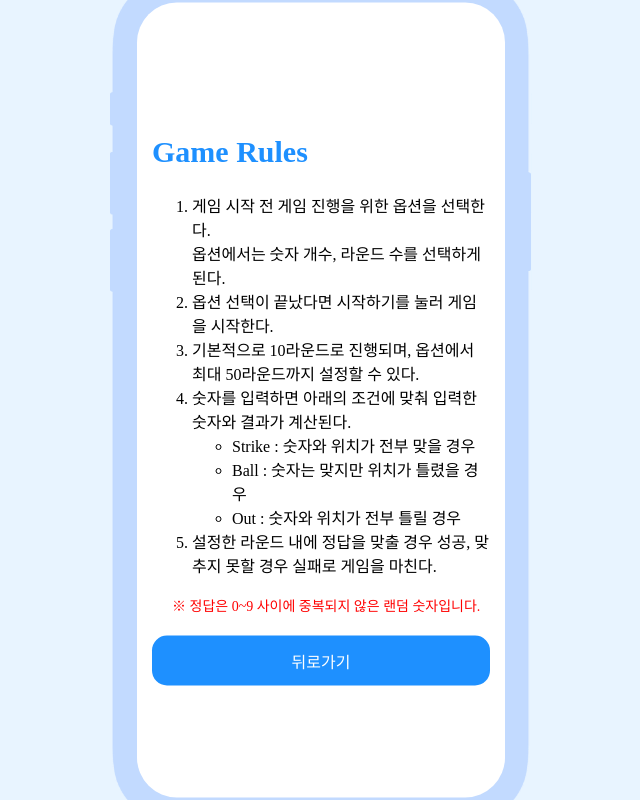
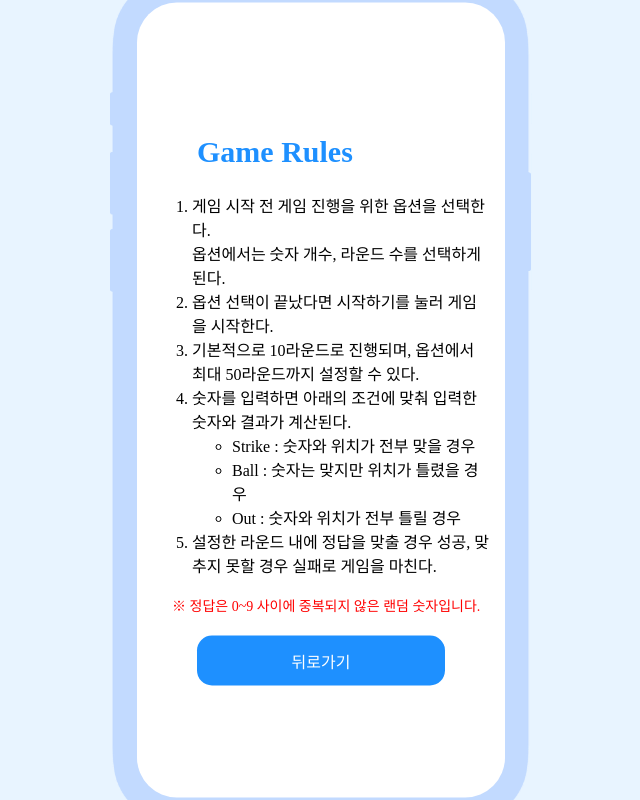
Before and after one commit to eundol0519/BullsAndCows, a React (Create React App) app: page /rules in a window 1280 px wide. Shown: the whole page, without its empty margins (319-959 px from the left). Built offline with nearby package versions, Linux system fonts and the light colour scheme; a web font is replaced by a local one.

Commit message:
💄 : 전체 간격 조절

```diff
--- a/src/App.tsx
+++ b/src/App.tsx
@@ -1,5 +1,4 @@
 import { useNavigate } from "react-router-dom";
-import { css } from "@emotion/react";
 import baseBallImg from "./assets/layout/baseBall.png";
 import styled from "@emotion/styled";
 import Button from "./elements/Button";
@@ -32,6 +31,7 @@ function App() {
 const Wrap = styled.div`
   text-align: center;
   width: 100%;
+  padding: 0 45px;
 `;
 
 export default App;
--- a/src/pages/Game.tsx
+++ b/src/pages/Game.tsx
@@ -1,12 +1,14 @@
 import React, { useEffect, useRef, useState } from "react";
-import { useRecoilValue } from "recoil";
-import { getGameOptionState } from "../recoil/atom";
+import { useRecoilState, useRecoilValue } from "recoil";
+import { getGameOptionState } from "../recoil/option";
 import { useNavigate } from "react-router-dom";
 import styled from "@emotion/styled";
 import Toast, { notify } from "../elements/Toast";
 import Input from "../elements/Input";
 import { css } from "@emotion/react";
 import Button from "../elements/Button";
+import Canvas from "../components/Canvas";
+import { canvasShowYNState } from "../recoil/game";
 
 interface InputRoundProps {
   [key: string]: string | number;
@@ -21,6 +23,8 @@ const Game = () => {
   const inputRef = useRef<HTMLInputElement>(null);
 
   const { count, round, answer } = useRecoilValue(getGameOptionState);
+  const [_, setCanvasShowYN] = useRecoilState(canvasShowYNState);
+
   const [input, setInput] = useState("");
   const [inputRound, setInputRound] = useState<InputRoundProps[]>([]);
   const [end, setEnd] = useState(false);
@@ -122,6 +126,7 @@ const Game = () => {
 
   return (
     <div>
+      <div>
         <h1
           css={css`
             text-align: center;
@@ -178,6 +183,7 @@ const Game = () => {
         </div>
         <Toast />
       </div>
+    </div>
   );
 };
 
--- a/src/pages/Option.tsx
+++ b/src/pages/Option.tsx
@@ -3,7 +3,7 @@ import { useEffect } from "react";
 import { useNavigate } from "react-router-dom";
 import Toast, { notify } from "../elements/Toast";
 import { useRecoilState } from "recoil";
-import { gameOptionState } from "../recoil/atom";
+import { gameOptionState } from "../recoil/option";
 import Input from "../elements/Input";
 import { css } from "@emotion/react";
 import Button from "../elements/Button";
--- a/src/pages/Rules.tsx
+++ b/src/pages/Rules.tsx
@@ -6,7 +6,18 @@ const Rules = () => {
   const navigation = useNavigate();
 
   return (
-    <div>
+    <div
+      css={css`
+        h2 {
+          padding: 0 45px;
+        }
+
+        button {
+          width: calc(100% - 90px);
+          margin-left: 45px;
+        }
+      `}
+    >
       <h2>Game Rules</h2>
       <ol>
         <li>
@@ -42,7 +53,6 @@ const Rules = () => {
           ※ 정답은 0~9 사이에 중복되지 않은 랜덤 숫자입니다.
         </span>
       </ol>
-
       <Button
         onClick={() => {
           navigation("/");
```
Lines whose indentation alone changed are shown as unchanged.
